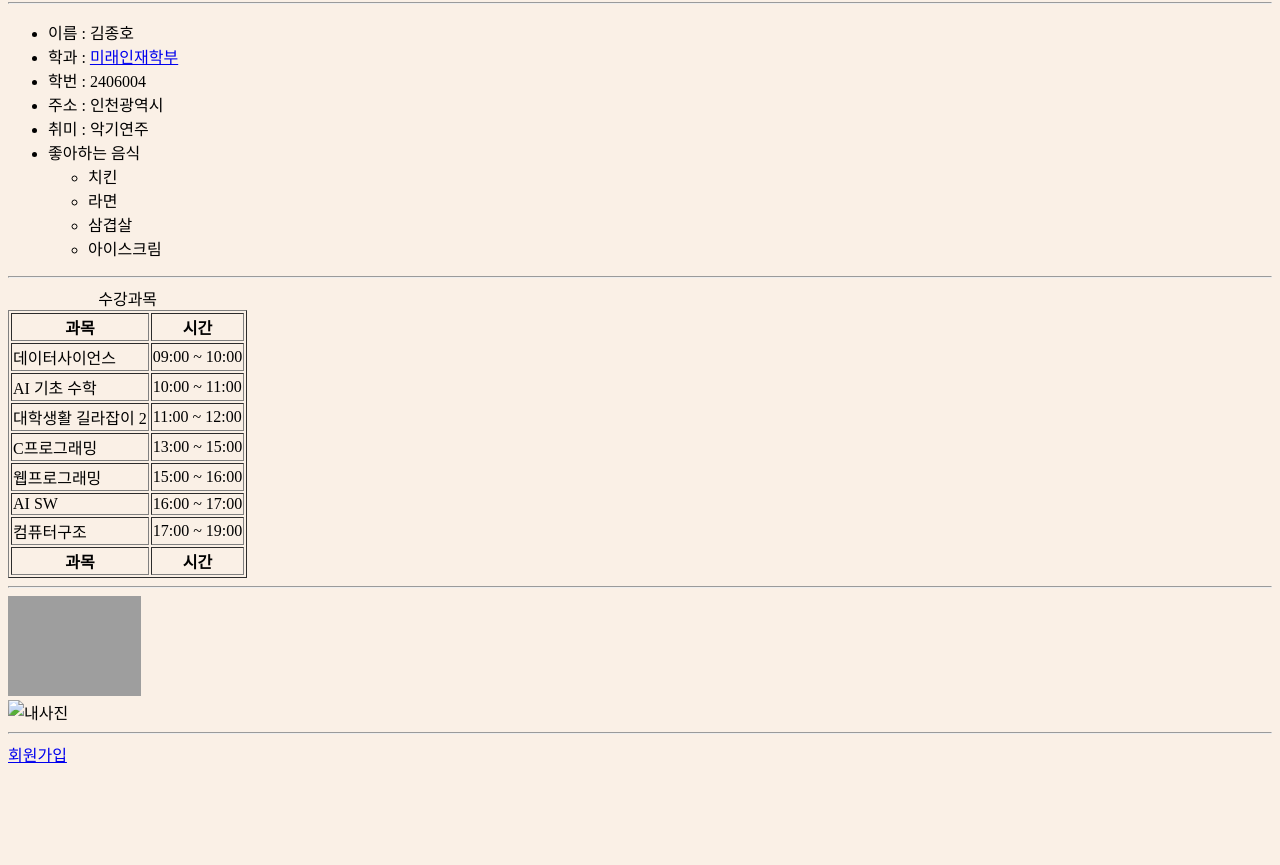
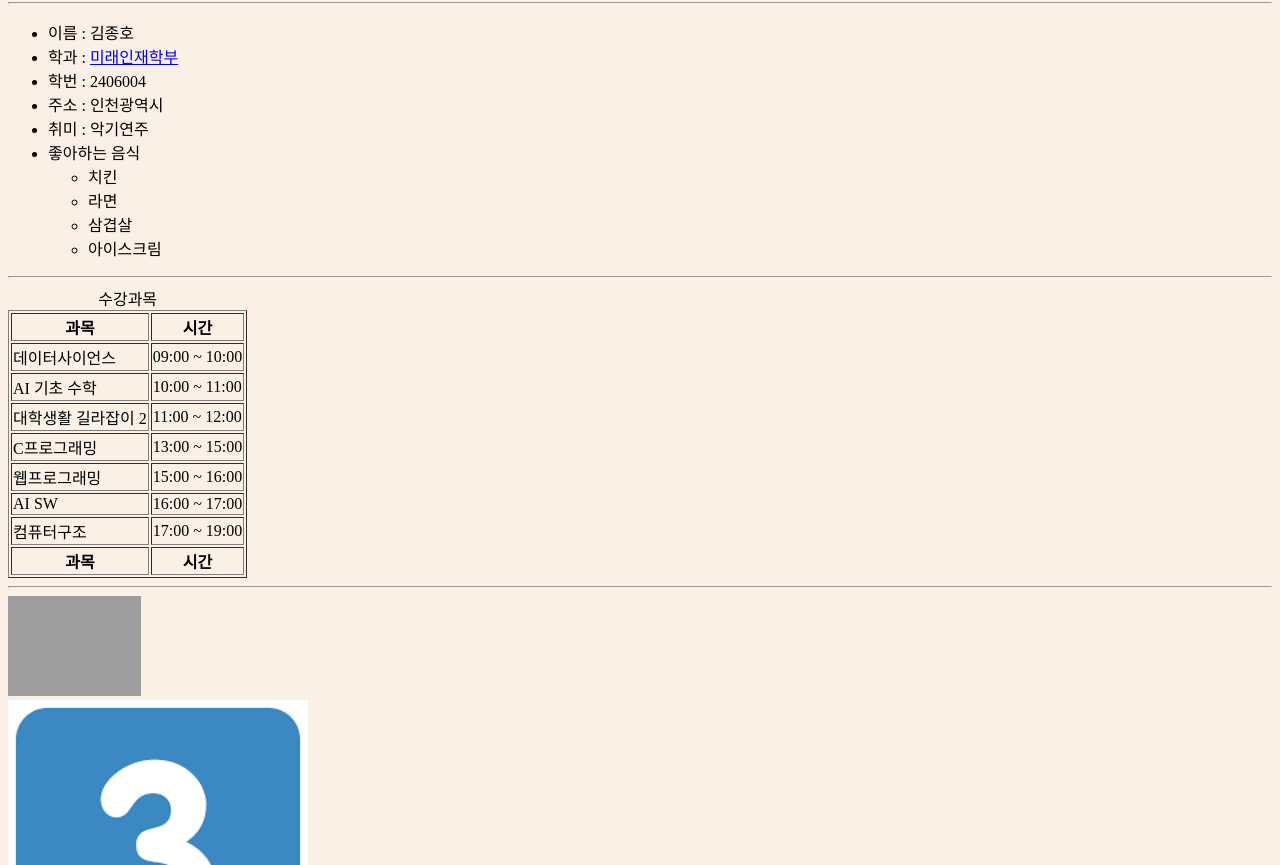
Before and after one commit to r4spberrycookie/host, a plain HTML site: page index.html in a window 1280 px wide. Shown: the part 87-952 px from the top of the page. Before the commit the page ends 861 px from the top, so only its background shows below. Drawn offline with Linux system fonts and the light colour scheme; grey boxes are pictures that could not be loaded.

Commit message:
Update index.html

```diff
--- a/index.html
+++ b/index.html
@@ -51,7 +51,7 @@
     <hr>
     <img src="https://campustown.seoul.go.kr/site/main/file/image/uu/c232dd8339aa43fbb7eb58a2e812a192"
     alt="학교사진" height="100" weight="300"><br>
-    <img src="KakaoTalk_20240921_153952157.jpg"
+    <img src="./img/num3.png"
     alt="내사진" height="300" weight="300"><br>
     <hr>
     <a href="b.html" target="_blank">회원가입</a>
```
